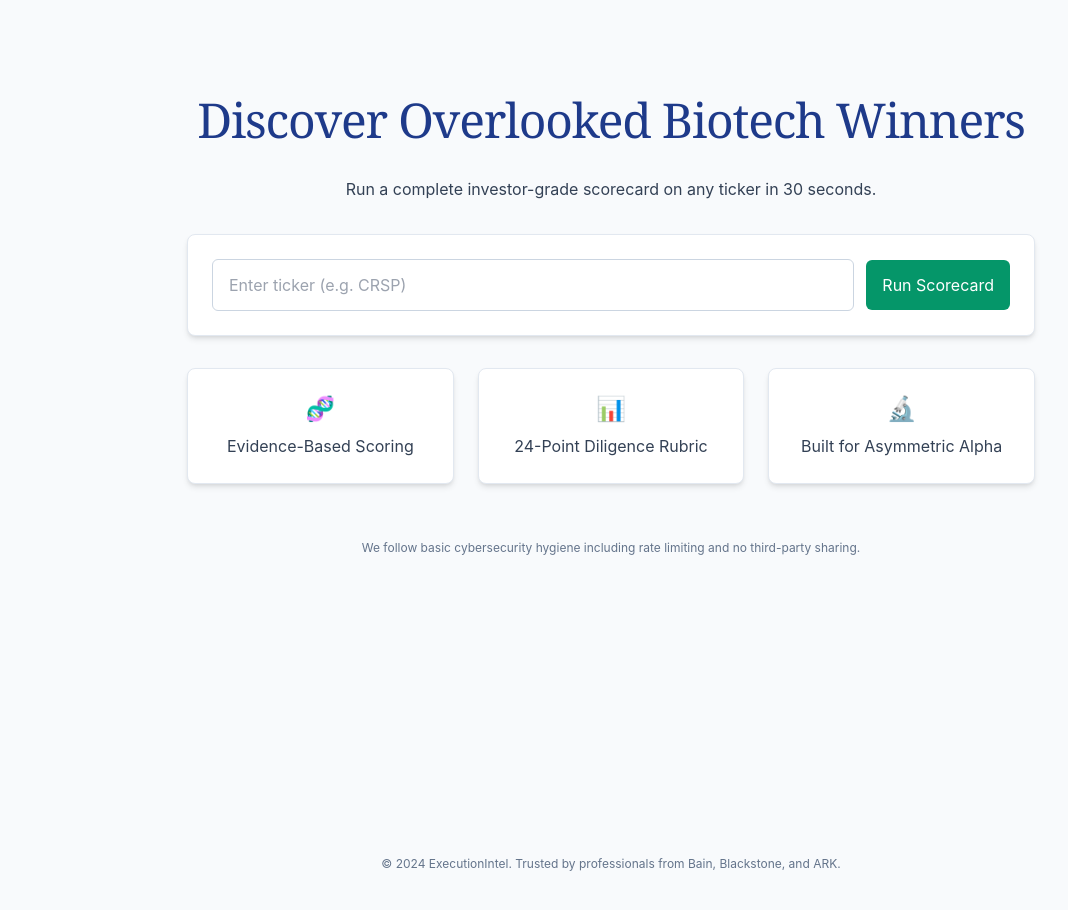
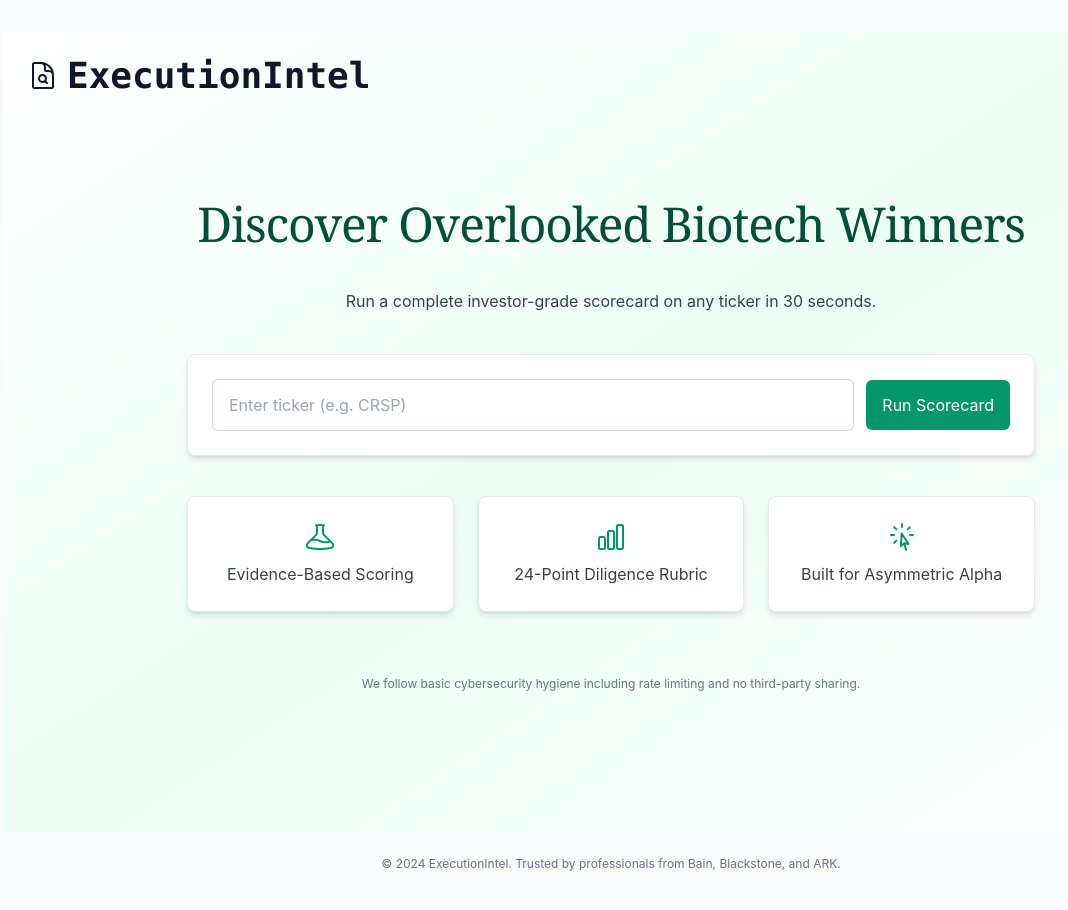
Before and after one commit to connortpeterson/ops-risk-landing, a React (Vite) app: page / in a window 1280 px wide. Shown: the top 910 px of the page, without its empty margins (29-1097 px from the left). Built offline with nearby package versions, Linux system fonts and the light colour scheme.

Commit message:
refactor: polish landing page visuals

```diff
--- a/src/LandingPage.tsx
+++ b/src/LandingPage.tsx
@@ -1,5 +1,11 @@
 import { useNavigate } from 'react-router-dom'
 import { useState } from 'react'
+import {
+  BeakerIcon,
+  ChartBarIcon,
+  CursorArrowRaysIcon,
+} from '@heroicons/react/24/outline'
+import SiteLogo from './components/SiteLogo'
 
 function LandingPage() {
   const [ticker, setTicker] = useState('')
@@ -14,9 +20,12 @@ function LandingPage() {
   }
 
   return (
-    <section className="bg-slate-50 min-h-screen">
-      <div className="max-w-4xl mx-auto space-y-8 text-center py-16 px-6">
-        <h1 className="text-3xl sm:text-5xl font-serif tracking-tight text-blue-900">
+    <section className="bg-gradient-to-br from-white via-primary-50 to-white min-h-screen">
+      <header className="py-6 px-6 flex justify-center md:justify-start">
+        <SiteLogo icon="audit" size="md" />
+      </header>
+      <div className="max-w-4xl mx-auto space-y-10 text-center py-20 px-6">
+        <h1 className="text-3xl sm:text-5xl font-serif tracking-tight text-primary-900">
           Discover Overlooked Biotech Winners
         </h1>
         <p className="text-slate-700 leading-relaxed">
@@ -41,15 +50,15 @@ function LandingPage() {
 
         <div className="grid grid-cols-1 sm:grid-cols-3 gap-6">
           <div className="feature card space-y-2">
-            <div className="text-2xl">🧬</div>
+            <BeakerIcon className="h-8 w-8 text-primary-600 mx-auto" />
             <p>Evidence-Based Scoring</p>
           </div>
           <div className="feature card space-y-2">
-            <div className="text-2xl">📊</div>
+            <ChartBarIcon className="h-8 w-8 text-primary-600 mx-auto" />
             <p>24-Point Diligence Rubric</p>
           </div>
           <div className="feature card space-y-2">
-            <div className="text-2xl">🔬</div>
+            <CursorArrowRaysIcon className="h-8 w-8 text-primary-600 mx-auto" />
             <p>Built for Asymmetric Alpha</p>
           </div>
         </div>
--- a/src/index.css
+++ b/src/index.css
@@ -25,7 +25,7 @@ h3,
 h4,
 h5,
 h6 {
-  @apply font-serif text-3xl tracking-tight text-blue-900;
+  @apply font-serif text-3xl tracking-tight text-primary-900;
 }
 
 body {
@@ -37,7 +37,7 @@ body {
 
 @layer components {
   .btn-primary {
-    @apply bg-emerald-600 text-white hover:bg-emerald-700 rounded-md px-4 py-3
+    @apply bg-primary-600 text-white hover:bg-primary-700 rounded-md px-4 py-3
       transition-all duration-200 ease-in-out hover:scale-105 active:scale-95;
   }
 
--- a/tailwind.config.js
+++ b/tailwind.config.js
@@ -5,16 +5,16 @@ export default {
     extend: {
       colors: {
         primary: {
-          50: '#f5f3ff',
-          100: '#ede9fe',
-          200: '#ddd6fe',
-          300: '#c4b5fd',
-          400: '#a78bfa',
-          500: '#8b5cf6',
-          600: '#7c3aed',
-          700: '#6d28d9',
-          800: '#5b21b6',
-          900: '#4c1d95',
+          50: '#ecfdf5',
+          100: '#d1fae5',
+          200: '#a7f3d0',
+          300: '#6ee7b7',
+          400: '#34d399',
+          500: '#10b981',
+          600: '#059669',
+          700: '#047857',
+          800: '#065f46',
+          900: '#064e3b',
         },
       },
       fontFamily: {
```
